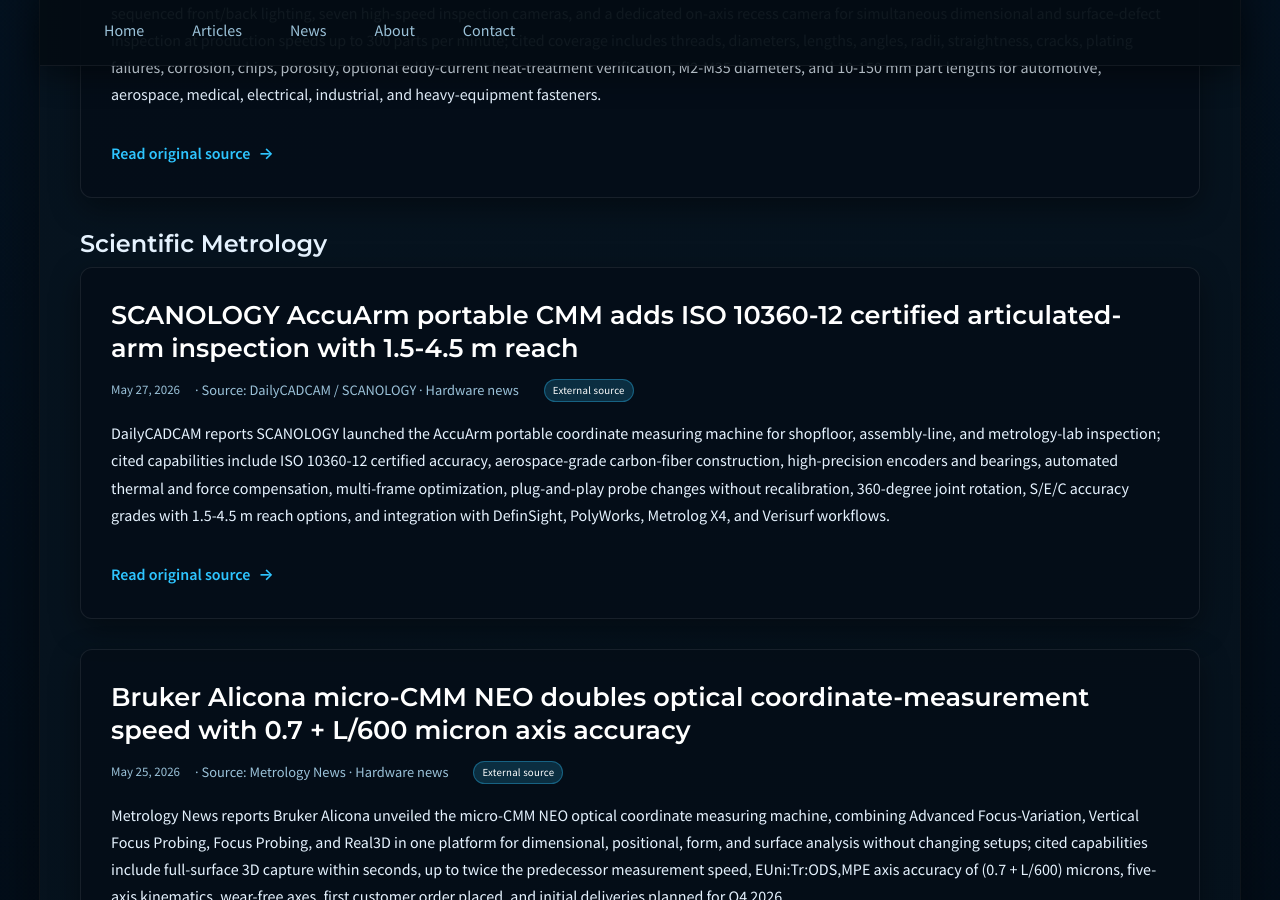
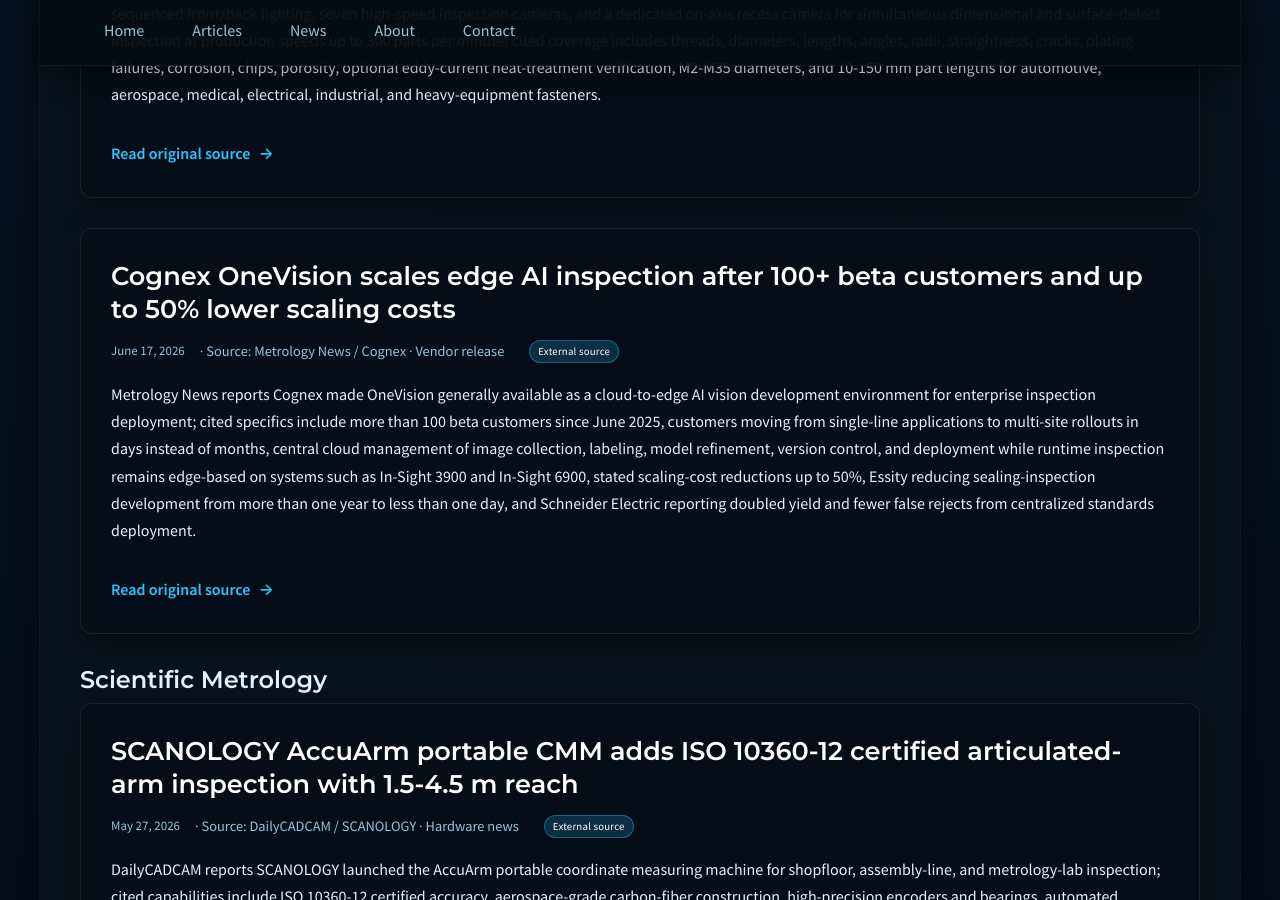
Before and after one commit to JohnForeman/MetrologyCentral, a Jekyll site: the page built from news.md, in a window 1280 px wide and 900 px high, scrolled down 6784 px. Built offline with Jekyll 4.4.1, drawn with Linux system fonts in a browser that asks for light colours.

Commit message:
Update metrology news sweep

```diff
--- a/_data/news.yml
+++ b/_data/news.yml
@@ -1645,9 +1645,50 @@
     savings.
   url: https://news.gm.com/home.detail.html/Pages/news/us/en/2026/jun/0609-sodium-ion-batteries-grid-scale-energy-storage.html
 - date: '2026-06-12'
-  title: AMT April manufacturing technology orders reach USD 593.6M as automation lifts order values
+  title: AMT April manufacturing technology orders reach USD 593.6M as automation
+    lifts order values
   source: Metrology News / AMT
   sector: industrial_manufacturing
   kind: industry_news
-  summary: Metrology News reports AMT's U.S. Manufacturing Technology Orders totaled USD 593.6 million in April 2026, down 12.5% from March but up 33.2% from April 2025, with first-four-month orders reaching USD 2.19 billion, up 28.9% year over year; AMT said unit growth is lagging order-value growth because customers are adding more automation to increasingly sophisticated machinery, contract machine shops have recently matched broader market growth, aerospace order value rose more slowly than units for the second time in 2026, and rising machinery-maker capacity utilization may lengthen delivery times if demand stays elevated.
+  summary: Metrology News reports AMT's U.S. Manufacturing Technology Orders totaled
+    USD 593.6 million in April 2026, down 12.5% from March but up 33.2% from April
+    2025, with first-four-month orders reaching USD 2.19 billion, up 28.9% year over
+    year; AMT said unit growth is lagging order-value growth because customers are
+    adding more automation to increasingly sophisticated machinery, contract machine
+    shops have recently matched broader market growth, aerospace order value rose
+    more slowly than units for the second time in 2026, and rising machinery-maker
+    capacity utilization may lengthen delivery times if demand stays elevated.
   url: https://metrology.news/automation-fuels-strong-start-to-2026-us-manufacturing-technology-orders/
+- date: '2026-06-17'
+  title: Cognex OneVision scales edge AI inspection after 100+ beta customers and
+    up to 50% lower scaling costs
+  source: Metrology News / Cognex
+  sector: quality_software
+  kind: vendor_release
+  summary: Metrology News reports Cognex made OneVision generally available as a cloud-to-edge
+    AI vision development environment for enterprise inspection deployment; cited
+    specifics include more than 100 beta customers since June 2025, customers moving
+    from single-line applications to multi-site rollouts in days instead of months,
+    central cloud management of image collection, labeling, model refinement, version
+    control, and deployment while runtime inspection remains edge-based on systems
+    such as In-Sight 3900 and In-Sight 6900, stated scaling-cost reductions up to
+    50%, Essity reducing sealing-inspection development from more than one year to
+    less than one day, and Schneider Electric reporting doubled yield and fewer false
+    rejects from centralized standards deployment.
+  url: https://metrology.news/cognex-onevision-adoption-ramps-as-manufacturers-scale-ai-vision-globally/
+- date: '2026-06-17'
+  title: Inbolt closes CAD-to-robot loop with vision-guided programming for moving-line
+    automation
+  source: Metrology News / Inbolt
+  sector: industrial_manufacturing
+  kind: vendor_release
+  summary: Metrology News reports Inbolt launched Robot Programming and expanded Robot
+    Control for vision-enabled robot deployment, using CAD-based programs in the part
+    reference frame and an AI vision model to locate the real part at runtime so motion
+    can adapt without teach-pendant touchups; cited specifics include eliminating
+    weeks of point-by-point commissioning caused by digital-twin-to-floor mismatch,
+    compensating for examples such as robots anchored 2 mm off or parts arriving in
+    variable positions, support for stationary and moving-line applications, and initial
+    availability for FANUC, Universal Robots, and Yaskawa dynamic applications with
+    broader robot-brand coverage planned.
+  url: https://metrology.news/inbolt-launches-vision-enabled-robot-programming-closing-the-loop-from-cad-to-factory-floor/
```
